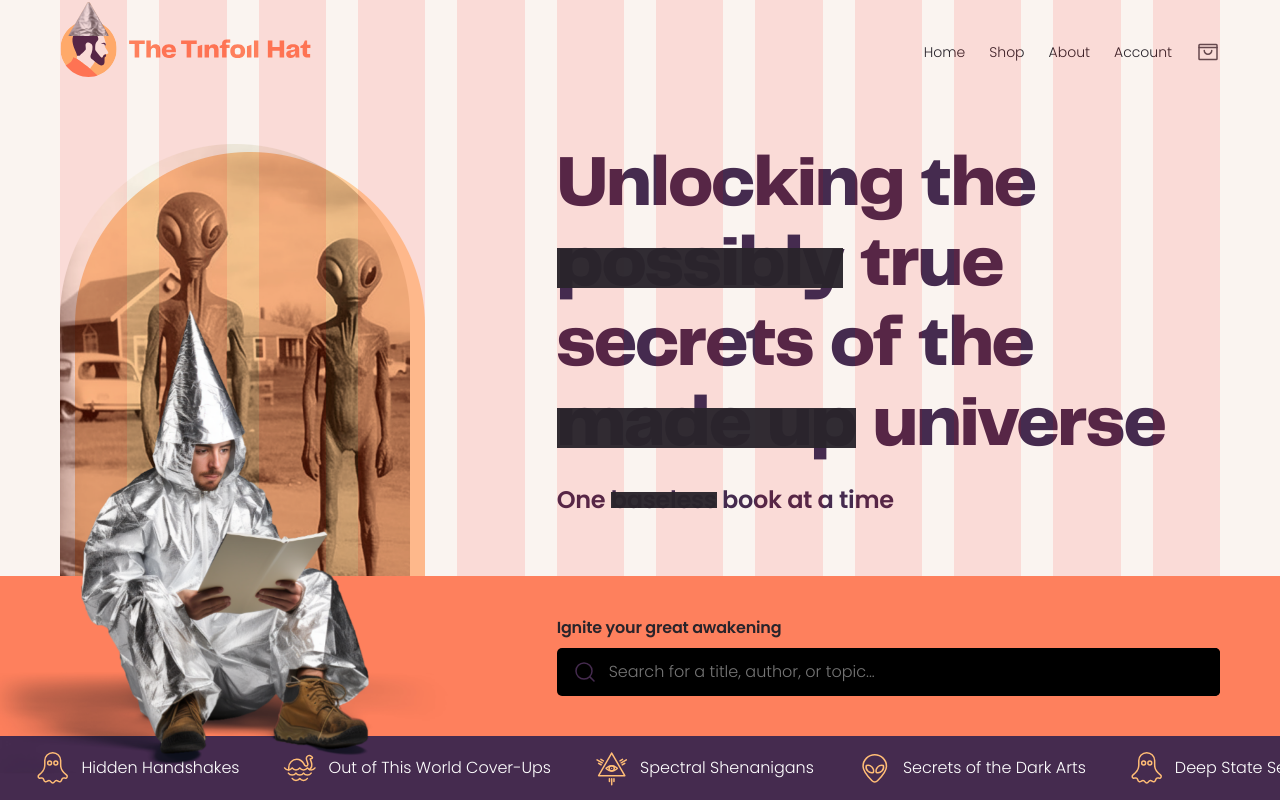
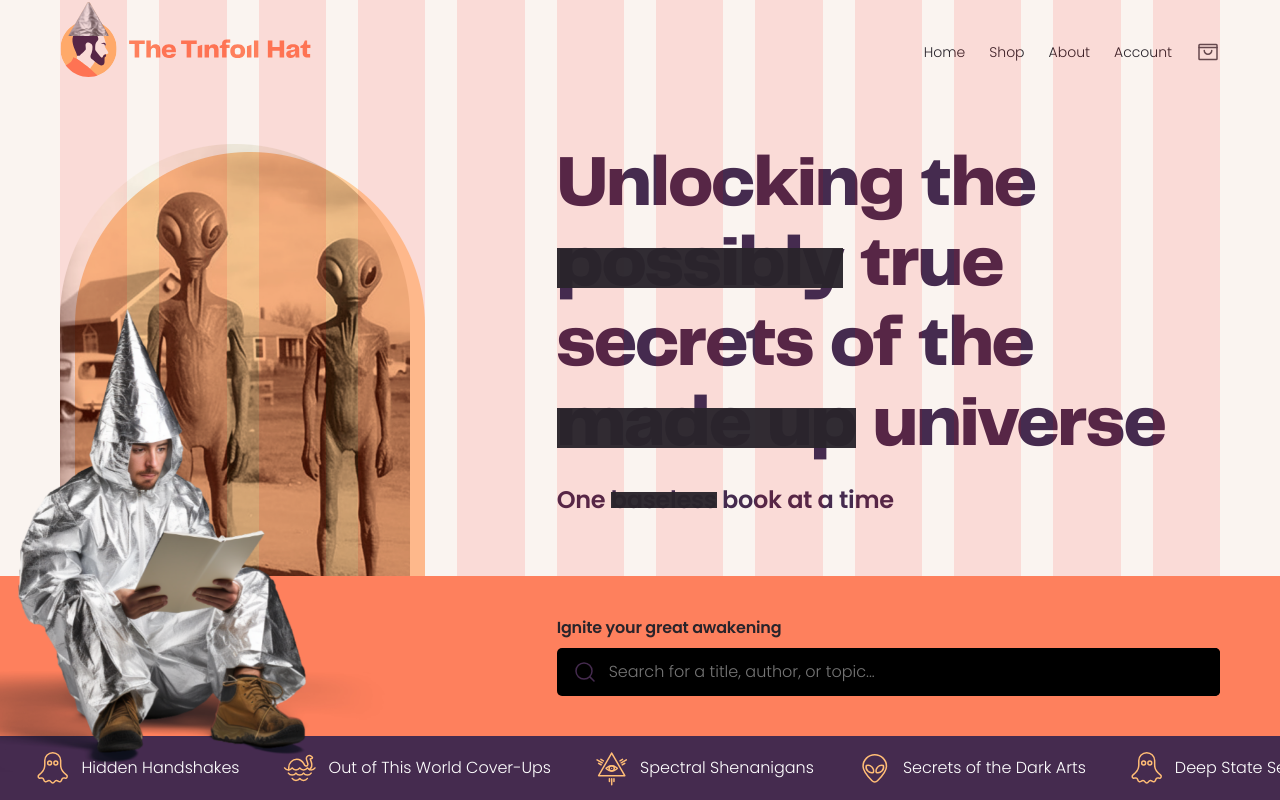
Before and after one commit to megan-livefront/Minnebar2023, a Next.js app: page / in a window 1280 px wide. Shown: the top 800 px of the page. Built offline with nearby package versions, Linux system fonts and the light colour scheme.

Commit message:
fix tinfoil man positioning

```diff
--- a/src/components/pages/HomePage/HeroSection/HeadingSection/index.tsx
+++ b/src/components/pages/HomePage/HeroSection/HeadingSection/index.tsx
@@ -5,14 +5,14 @@ const HeadingSection: React.FunctionComponent = () => {
   return (
     <section className="row-container">
       <div className={`row column-reverse-sm ${styles.content}`}>
-        <div className={`${styles.imageWrapper} col-4-lg col-4-md col-2-sm`}>
+        <div className={`${styles.imageWrapper} col-4-lg col-6-md col-2-sm`}>
           <img
             className={styles.image}
             src="/assets/photos/heroImage.png"
             alt=""
           />
         </div>
-        <div className={`col-7-lg col-7-md col-12-sm ${styles.textContent}`}>
+        <div className={`col-7-lg col-6-md col-12-sm ${styles.textContent}`}>
           <h1>
             Unlocking the <BlackoutText text="possibly" /> true secrets of the{" "}
             <BlackoutText text="made up" /> universe
--- a/src/components/pages/HomePage/HeroSection/SearchSection/index.module.scss
+++ b/src/components/pages/HomePage/HeroSection/SearchSection/index.module.scss
@@ -2,7 +2,15 @@
 
 .container {
   background: $brandSecondary;
-  padding: spaceL() 0;
+  padding: spaceXxl() 0 spaceL();
+  position: relative;
+
+  @include tabletAndUp {
+    padding: spaceL() 0;
+  }
+}
+
+.searchSection {
   position: relative;
 }
 
@@ -14,19 +22,20 @@
 
 .floatingImage {
   position: absolute;
-  width: 60%;
-  left: -10%;
-  bottom: 80%;
+  width: rem(296px);
+  left: rem(-70px);
+  bottom: rem(100px);
   z-index: 1;
 
   @include tabletAndUp {
-    left: 0;
-    width: 30%;
+    left: rem(-90px);
+    width: rem(344px);
+    bottom: rem(85px);
   }
 
   @include desktopAndUp {
-    bottom: rem(-37px);
-    left: rem(-4px);
+    bottom: rem(-76px);
+    left: rem(-127px);
     width: rem(454px);
   }
 }
--- a/src/components/pages/HomePage/HeroSection/SearchSection/index.tsx
+++ b/src/components/pages/HomePage/HeroSection/SearchSection/index.tsx
@@ -13,22 +13,20 @@ const SearchSection: React.FunctionComponent = () => {
         className={`row row-justify-end-md row-justify-end-lg ${styles.searchSection}`}
       >
         <div className={`col-7-lg col-12-md col-2-sm ${styles.textContent}`}>
-          <div className={styles.searchHeader}>
-            Ignite your great awakening
-          </div>
+          <div className={styles.searchHeader}>Ignite your great awakening</div>
           <InputField
             placeholder="Search for a title, author, or topic..."
             icon={icon}
           />
         </div>
+        <img
+          className={styles.floatingImage}
+          src="/assets/photos/floatingSearchImage.png"
+          alt="man in tinfoil hat reading"
+        />
       </div>
-      <img
-        className={styles.floatingImage}
-        src="/assets/photos/floatingSearchImage.png"
-        alt="man in tinfoil hat reading"
-      />
     </div>
   );
-}
+};
 
-export default SearchSection
+export default SearchSection;
```
